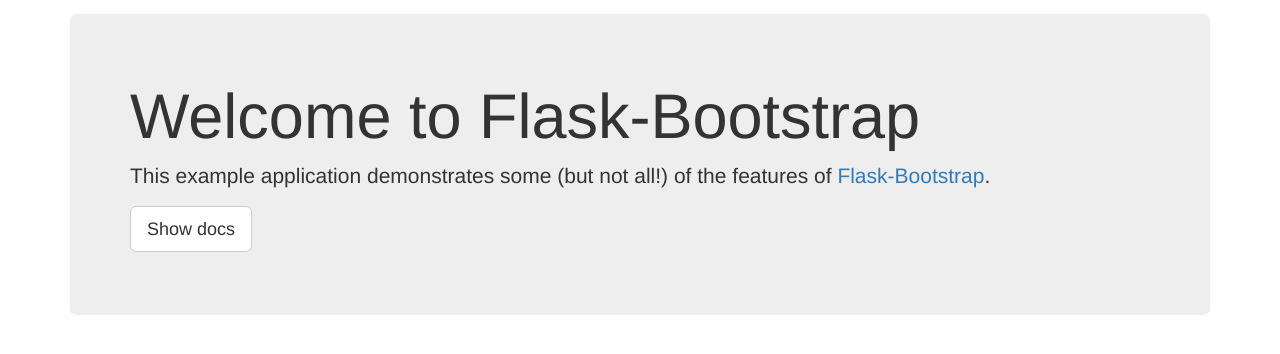
After one commit to mgruener/application-manager, a Flask app: template application-manager/application_manager/templates/index_unauth.html in a window 1280 px wide. The commit adds this page. Shown: the top 354 px of the page. Run offline with Flask 2, Linux system fonts and the light colour scheme; the template is opened without the code that fills it, so the values that code supplies are empty; parts of the project's set-up code (start-up, migrations or seed data) failed here and were passed over; some libraries are stand-ins or nearby versions.

Commit message:
Differentiate between logged in and logged off

```diff
--- a/application-manager/application_manager/templates/base.html
+++ b/application-manager/application_manager/templates/base.html
@@ -37,8 +37,3 @@
     <link rel="stylesheet" type="text/css"
           href="{{url_for('static', filename='sample-app.css')}}">
 {% endblock %}
-
-{# Finally, round things out with navigation #}
-{% block navbar %}
-{{nav.frontend_top.render()}}
-{% endblock %}
--- a/application-manager/application_manager/templates/index.html
+++ b/application-manager/application_manager/templates/index_auth.html
@@ -1,12 +1,16 @@
 {# This simple template derives from ``base.html``. See ``base.html`` for
    more information about template inheritance. #}
 {%- extends "base.html" %}
+
+{# Finally, round things out with navigation #}
+{% block navbar %}
+{{nav.frontend_top_auth.render()}}
+{% endblock %}
 
 {# Loads some of the macros included with Flask-Bootstrap. We are using the
    utils module here to automatically render Flask's flashed messages in a
    bootstrap friendly manner #}
 {% import "bootstrap/utils.html" as utils %}
-
 
 {# Inside the ``content`` is where you should place most of your own stuff.
    This will keep scripts at the page end and a navbar you add on later
--- /dev/null
+++ b/application-manager/application_manager/templates/index_unauth.html
@@ -0,0 +1,41 @@
+{# This simple template derives from ``base.html``. See ``base.html`` for
+   more information about template inheritance. #}
+{%- extends "base.html" %}
+
+{# Finally, round things out with navigation #}
+{% block navbar %}
+{{nav.frontend_top_unauth.render()}}
+{% endblock %}
+
+{# Loads some of the macros included with Flask-Bootstrap. We are using the
+   utils module here to automatically render Flask's flashed messages in a
+   bootstrap friendly manner #}
+{% import "bootstrap/utils.html" as utils %}
+
+
+{# Inside the ``content`` is where you should place most of your own stuff.
+   This will keep scripts at the page end and a navbar you add on later
+   intact. #}
+{% block content %}
+  <div class="container">
+  {%- with messages = get_flashed_messages(with_categories=True) %}
+  {%- if messages %}
+    <div class="row">
+      <div class="col-md-12">
+        {{utils.flashed_messages(messages)}}
+      </div>
+    </div>
+  {%- endif %}
+  {%- endwith %}
+    <div class="jumbotron">
+      <h1>Welcome to Flask-Bootstrap</h1>
+      <p>This example application demonstrates some (but not all!) of the
+      features of <a href="http://pythonhosted.org/Flask-Bootstrap">
+      Flask-Bootstrap</a>.</p>
+      <p>
+        <a class="btn btn-lg btn-default" role="button"
+           href="http://pythonhosted.org/Flask-Bootstrap" >Show docs</a>
+      </p>
+    </div>
+   </div>
+{%- endblock %}
--- a/application-manager/application_manager/templates/signup.html
+++ b/application-manager/application_manager/templates/signup.html
@@ -2,6 +2,10 @@
 
 {%- extends "base.html" %}
 
+{# Finally, round things out with navigation #}
+{% block navbar %}
+{{nav.frontend_top_auth.render()}}
+{% endblock %}
 
 {% block content %}
    <div class="container">
--- a/application-manager/requirements.txt
+++ b/application-manager/requirements.txt
@@ -1,4 +1,3 @@
-#flask-appconfig>=0.10
 flask-bootstrap
 flask-nav
 flask-wtf
```
Also changed, not shown: application-manager/application_manager/frontend.py (+9 -3 lines).
